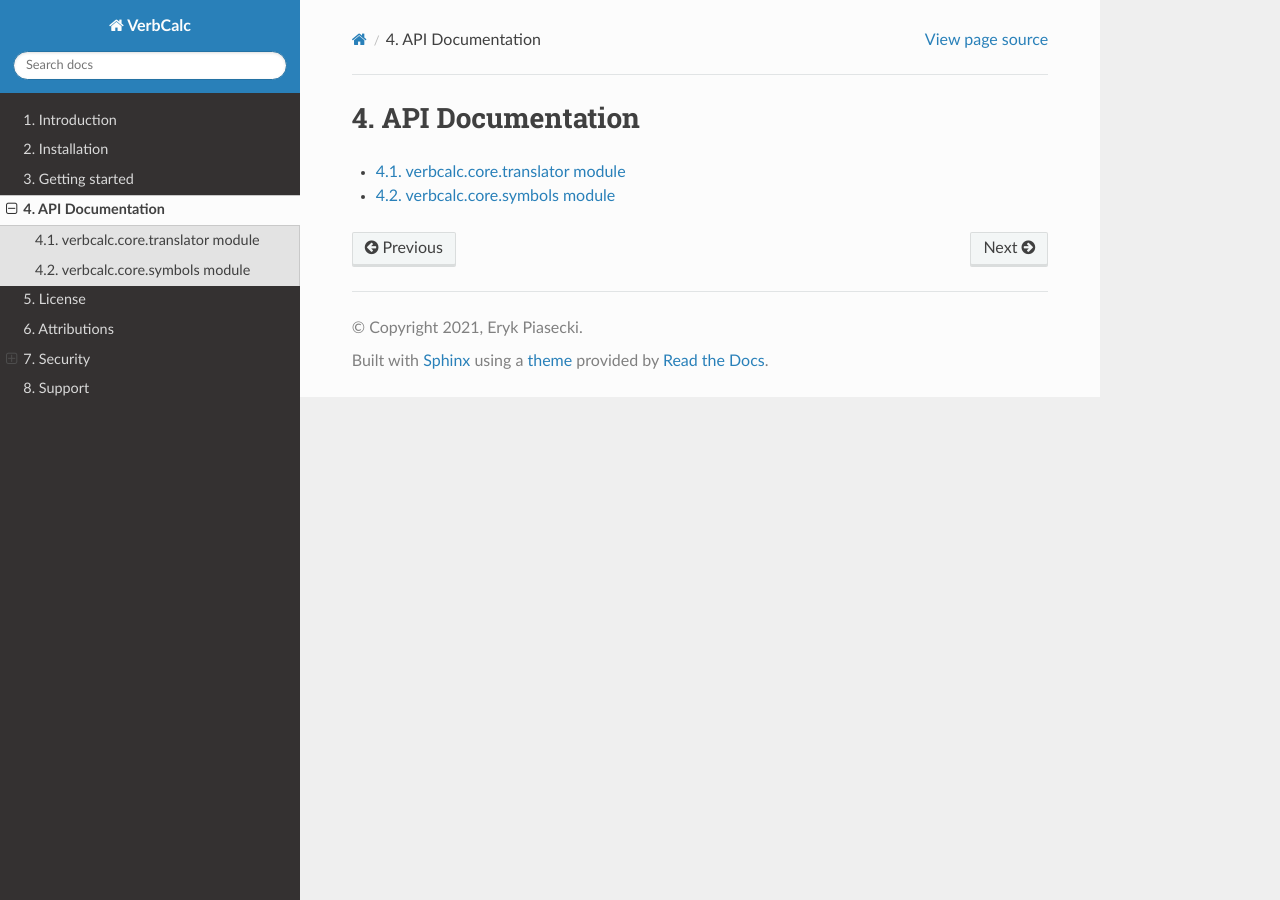
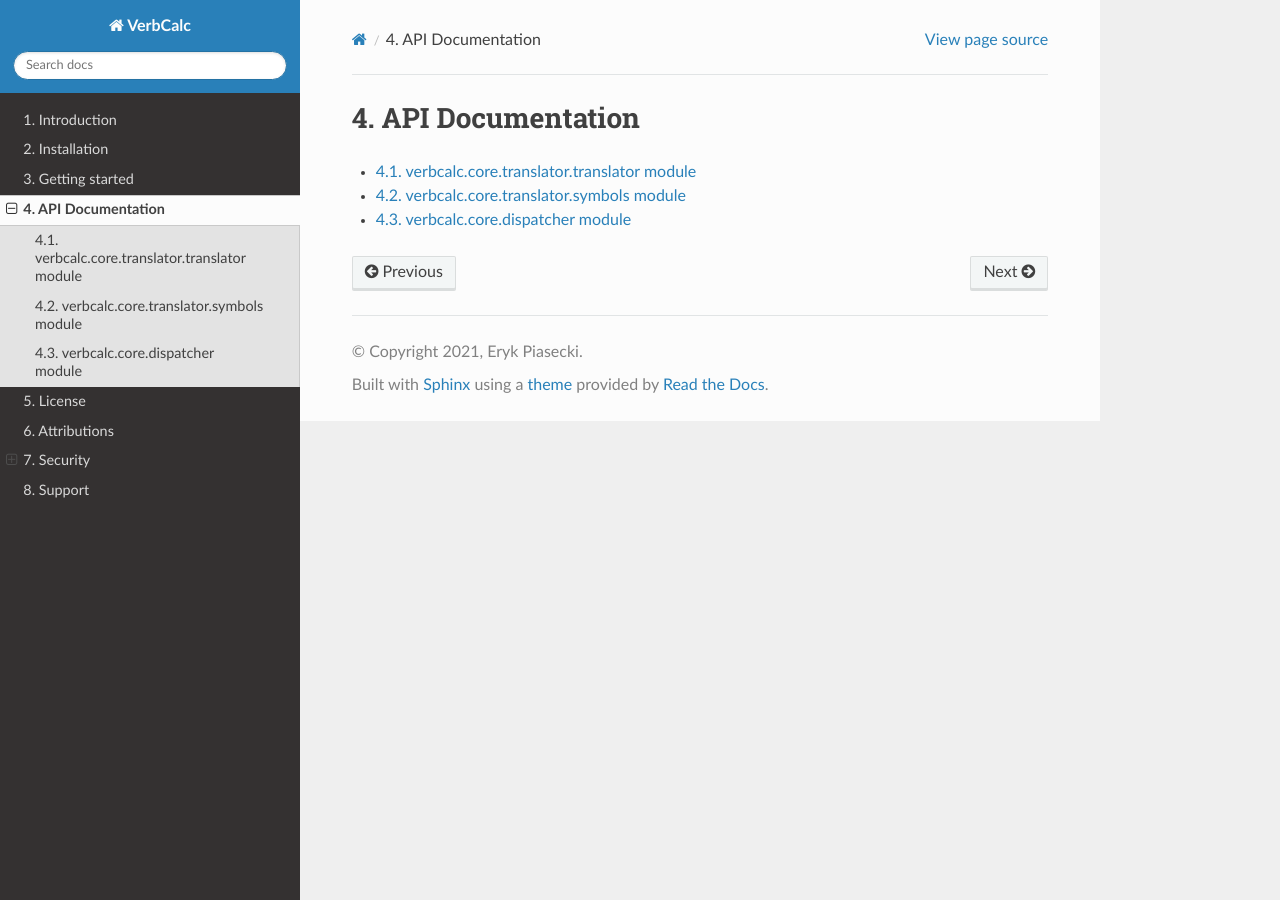
Before and after one commit to syedatif4118/VerbCalc, a Sphinx documentation site: the page built from doc/source/api_documentation.rst, in a window 1280 px wide. Built offline with Sphinx 7.4.7 and the Read the Docs theme 2.0.0, drawn with Linux system fonts in a browser that asks for light colours.

Commit message:
Hotfix to docs

```diff
--- a/doc/source/verbcalc.core.rst
+++ b/doc/source/verbcalc.core.rst
@@ -1,15 +1,23 @@
-verbcalc.core.translator module
+verbcalc.core.translator.translator module
 -------------------------------
 
-.. automodule:: verbcalc.core.translator
+.. automodule:: verbcalc.core.translator.translator
    :members:
    :undoc-members:
    :show-inheritance:
 
-verbcalc.core.symbols module
+verbcalc.core.translator.symbols module
 -------------------------------
 
-.. automodule:: verbcalc.core.symbols
+.. automodule:: verbcalc.core.translator.symbols
    :members:
    :undoc-members:
    :show-inheritance:
+
+verbcalc.core.dispatcher module
+-------------------------------
+
+.. automodule:: verbcalc.core.dispatcher
+   :members:
+   :undoc-members:
+   :show-inheritance:
```
